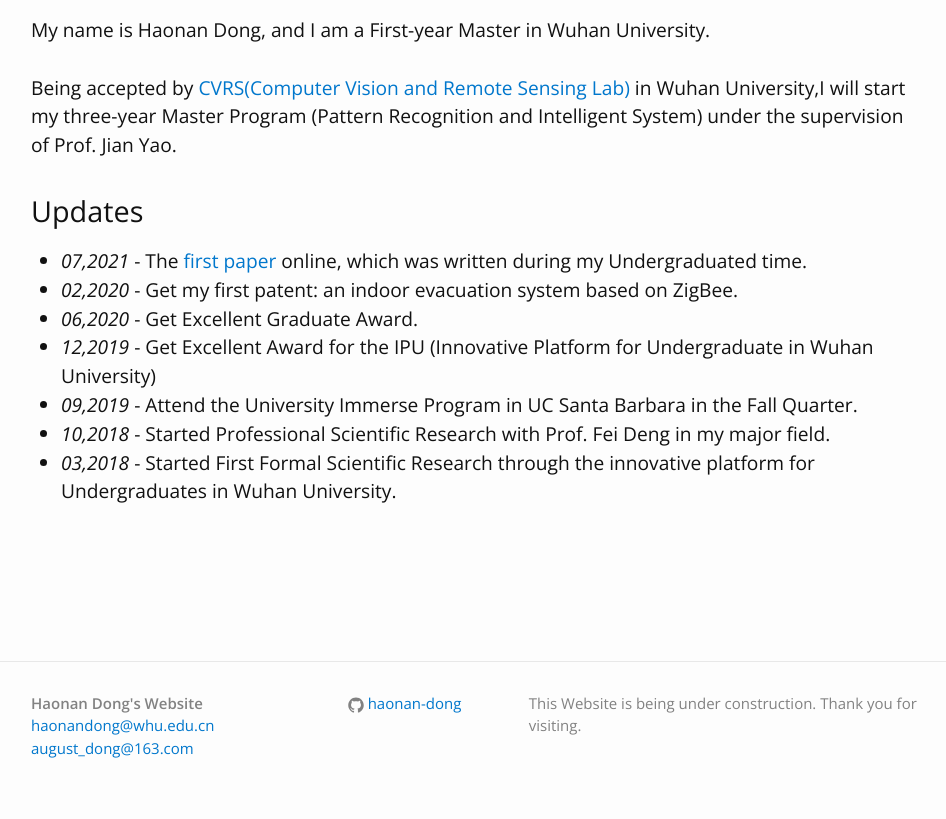
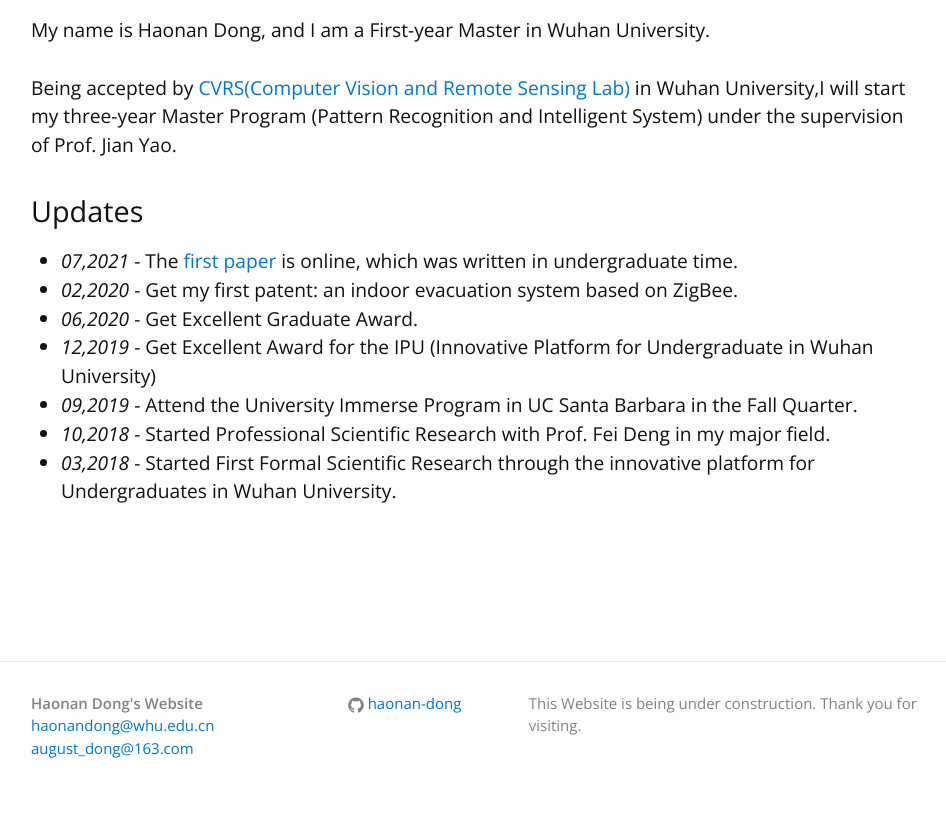
Before and after one commit to Haonan-DONG/Haonan-DONG.github.io, a Jekyll site: the page built from index.html, in a window 1280 px wide. Shown: the part 539-1358 px from the top of the page, without its empty margins (164-1110 px from the left). Built offline with Jekyll 4.4.1, drawn with Linux system fonts in a browser that asks for light colours.

Commit message:
change grammar mistake

```diff
--- a/index.html
+++ b/index.html
@@ -29,7 +29,7 @@ layout: default
     <ul>
         <li><i>07,2021</i> - The <a
                 href="https://kns.cnki.net/kcms/detail/detail.aspx?dbcode=CAPJ&dbname=CAPJLAST&filename=CHXG20210716005&v=LiHL004B3v4KFix8ahPMa10ynQWjqvMGwEB0mGX6UYlEV9GmhKkiJ8p3a4NyN299">first
-                paper</a> online, which was written during my Undergraduated time.
+                paper</a> is online, which was written in undergraduate time.
         <li><i>02,2020</i> - Get my first patent: an indoor evacuation system based on ZigBee.</li>
         <li><i>06,2020</i> - Get Excellent Graduate Award.</li>
         <li><i>12,2019</i> - Get Excellent Award for the IPU (Innovative Platform for Undergraduate in Wuhan University)
```
